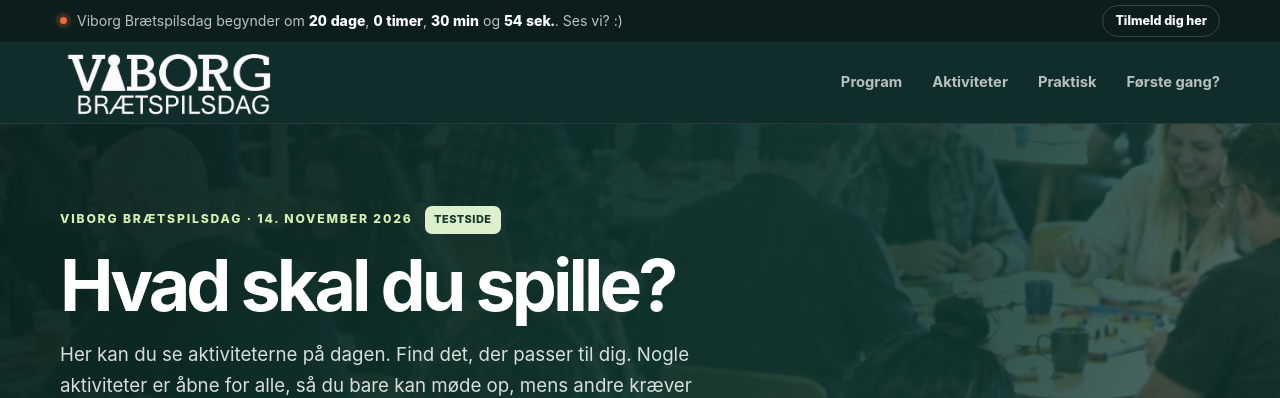
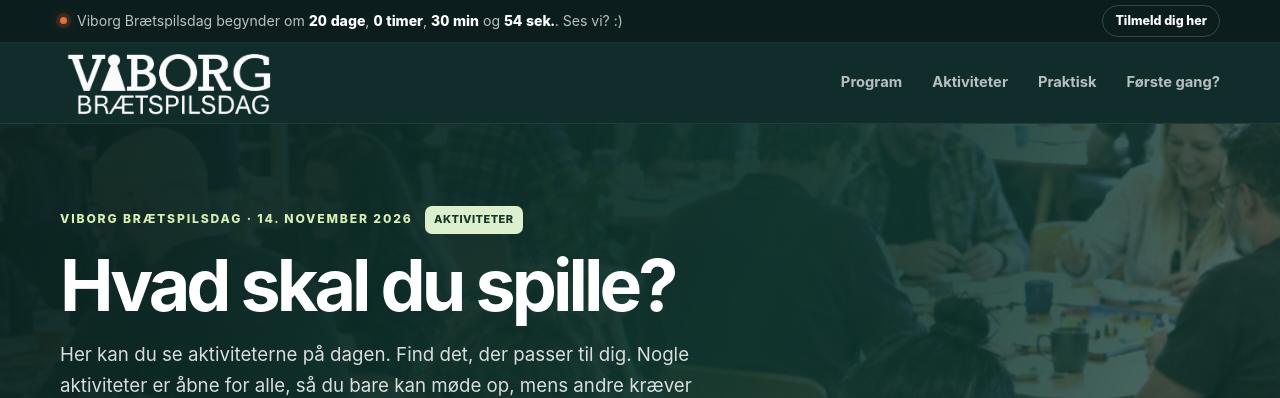
Before and after one commit to Andrejao/spilex, a Jekyll site: the page built from aktiviteter.html, in a window 1280 px wide and 900 px high. Shown: the top 398 px of the window. Built offline with Jekyll 4.4.1, drawn with Linux system fonts in a browser that asks for light colours.

Commit message:
Update aktiviteter.html

```diff
--- a/aktiviteter.html
+++ b/aktiviteter.html
@@ -177,7 +177,7 @@
 <div class="af3" id="activityFinder3">
   <section class="af3-hero" aria-labelledby="af3Title">
     <div class="af3-wrap">
-      <p class="af3-eyebrow">Viborg Brætspilsdag · 14. november 2026 <span class="af3-test">TESTSIDE</span></p>
+      <p class="af3-eyebrow">Viborg Brætspilsdag · 14. november 2026 <span class="af3-test">Aktiviteter</span></p>
       <h1 id="af3Title">Hvad skal du spille?</h1>
       <p class="af3-intro">Her kan du se aktiviteterne på dagen. Find det, der passer til dig. Nogle aktiviteter er åbne for alle, så du bare kan møde op, mens andre kræver særskilt booking. Brug filteret til at søge og filtrere efter tidspunkt, type og andet.</p>
       <div class="af3-hero-meta">
```
